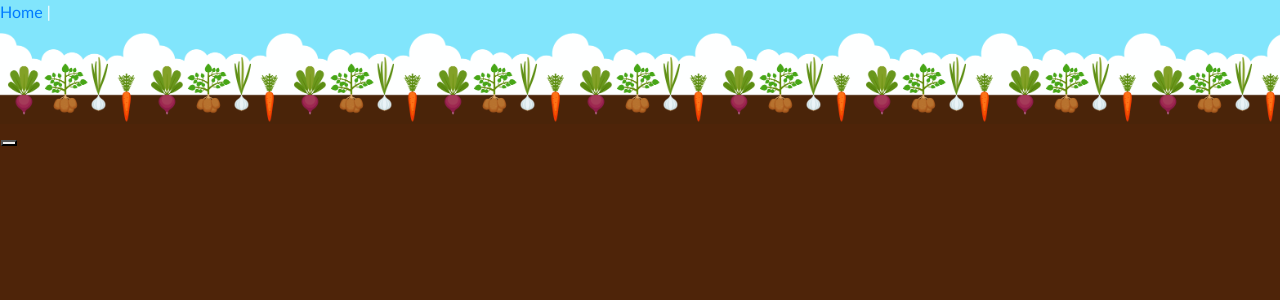
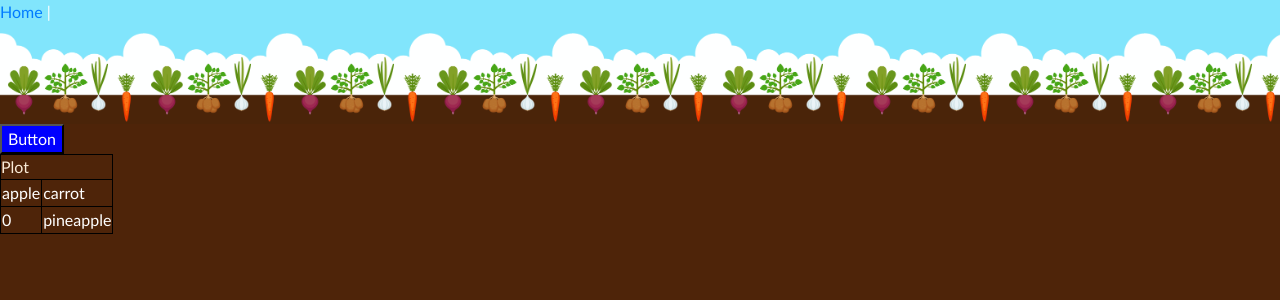
Before and after one commit to n0nnahs/Aww-Crop, a Vue app in the folder vue/: page /plots in a window 1280 px wide. Shown: the top 300 px of the page. Built offline with nearby package versions, Linux system fonts and the light colour scheme.

Commit message:
Plot table

```diff
--- a/vue/src/components/Plot.vue
+++ b/vue/src/components/Plot.vue
@@ -1,9 +1,11 @@
 <template>
   <div>
-      <table>
-        <tr>
-            <td>
-<button v-on:click="grid" />
+      <button v-on:click="grid">Button</button>
+      <table v-bind="grid" v-if="!isLoading">
+        <thead>Plot</thead>
+        <tr v-for="cropRow in this.plotGrid" v-bind:key="cropRow">
+            <td v-for="crop in cropRow" v-bind:key="crop">
+                {{crop}}
             </td>
         </tr>
       </table>
@@ -11,15 +13,18 @@
 </template>
 
 <script>
+import Crop from './Crop.vue';
 
 
 export default {
     data(){
         return{
+            isLoading: true,
             plotGrid:[[]]
         }
     },
     components:{
+        Crop
 
     },
     methods: {
@@ -27,8 +32,8 @@ export default {
             //take in height and create number of arrays in plotGrid
             //take in width and create length of arrays in plotGrid
             // assignCrops()
+            let width = this.$store.state.plotSize.width - 1;
             let height = this.$store.state.plotSize.height - 1;
-            let width = this.$store.state.plotSize.width;
             let row = [];
             for(let i = 0; i < width; i++){
                 row.push(0);
@@ -37,6 +42,7 @@ export default {
                 this.plotGrid.push(row)
             }
             this.assignCrops();
+            this.isLoading = false;
             console.log(this.plotGrid);
         },
         assignCrops(){
@@ -49,13 +55,35 @@ export default {
                 this.plotGrid[x][y] = (element.id);
             });
         }
+    },
+    created(){
+        this.grid();
+    },
+    computed:{
+
     }
 }
 
 </script>
 
 <style>
+div{
+    justify-content: center;
+}
 table{
     border-color: black;
+    table-layout: fixed;
+    justify-content: center;
+}
+td{
+    border: 1px solid black;
+}
+thead{
+    color:antiquewhite;
+    border: 1px solid black;
+}
+button{
+    color: white;
+    background-color: blue;
 }
 </style>
```
